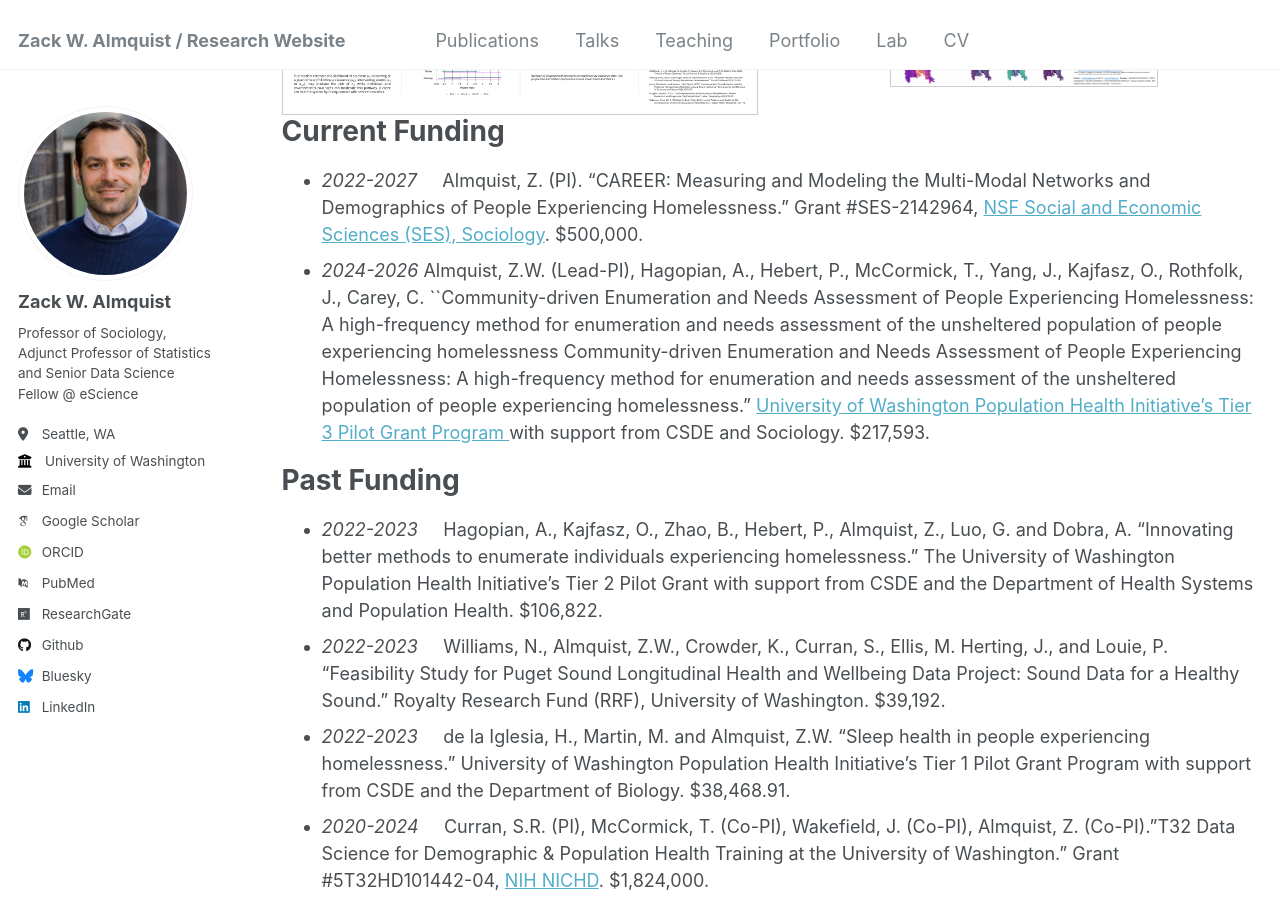
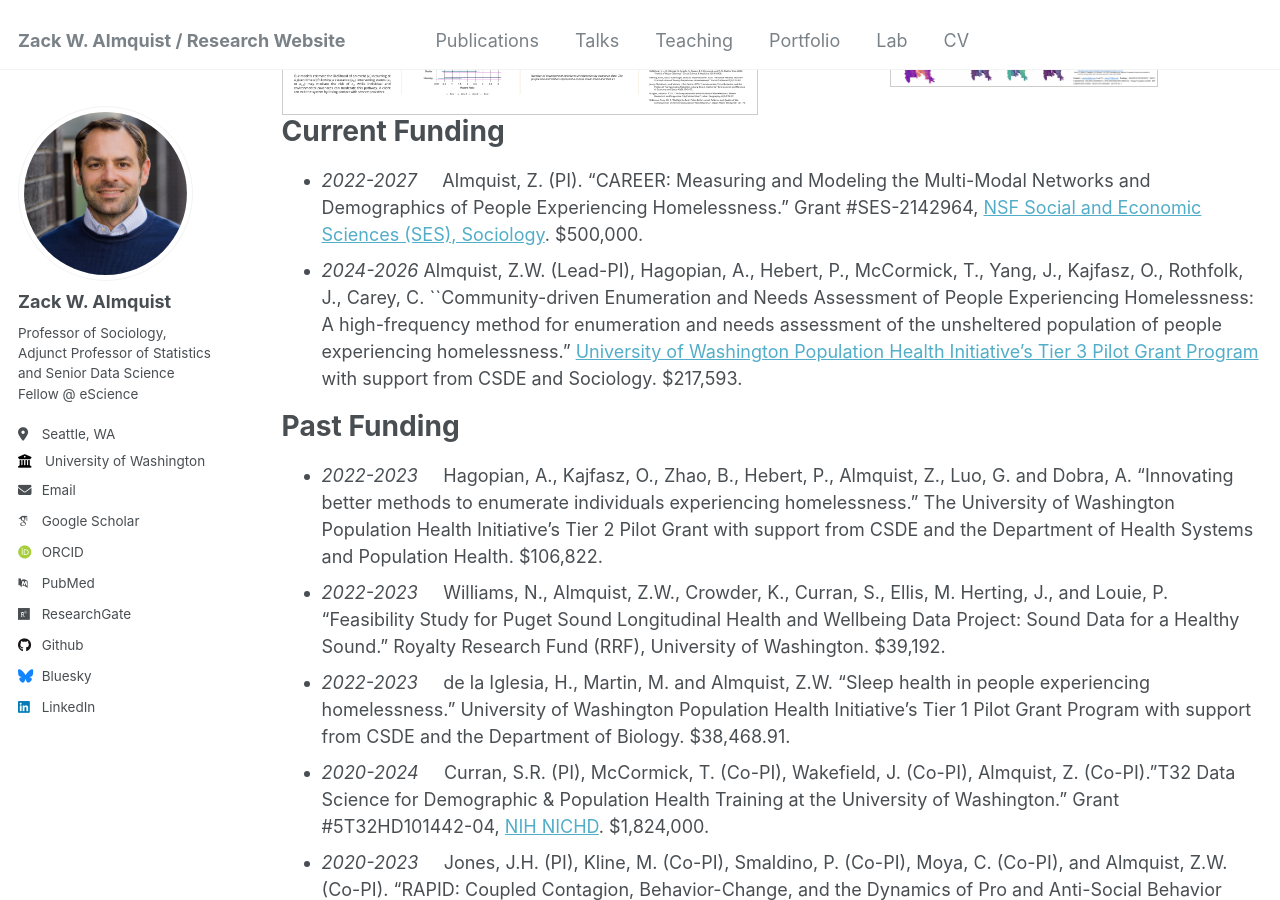
Before and after one commit to zalmquist/zalmquist.github.io, a Jekyll site: the page built from _pages/lab.md, in a window 1280 px wide and 900 px high, scrolled down 1352 px. Built offline with Jekyll 4.4.1, drawn with Linux system fonts in a browser that asks for light colours; some web fonts are replaced.

Commit message:
Fix malformed publication filename, mailto link, and duplicated funding text
Co-Authored-By: Claude Opus 4.8 (1M context) <noreply@anthropic.com>

```diff
--- a/_pages/lab.md
+++ b/_pages/lab.md
@@ -12,7 +12,7 @@ author_profile: true
 
 <figure style="width: 250px" class="align-right">
   <img src="/images/diff_fest3.png" alt="">
-  <figcaption><b>The SSDA Lab</b> works on a range of problems related to social networks, organizations, technology, and space. We are housed at the University of Washington and enjoy strong ties with our colleagues in Sociology, Statistics, CSDE, CSSS, iSchool, and eScience. Students interested in joining the lab should contact me (<a href="mailto:email:zalmquist@uw.edu">zalmquist@uw.edu </a>) for more information. </figcaption>
+  <figcaption><b>The SSDA Lab</b> works on a range of problems related to social networks, organizations, technology, and space. We are housed at the University of Washington and enjoy strong ties with our colleagues in Sociology, Statistics, CSDE, CSSS, iSchool, and eScience. Students interested in joining the lab should contact me (<a href="mailto:zalmquist@uw.edu">zalmquist@uw.edu </a>) for more information. </figcaption>
 </figure>
 
 -----
@@ -70,7 +70,7 @@ Current Funding
 ===
 
 * *2022-2027*  &nbsp; &nbsp; Almquist, Z. (PI). "CAREER: Measuring and Modeling the Multi-Modal Networks and Demographics of People Experiencing Homelessness.” Grant #SES-2142964, [NSF Social and Economic Sciences (SES), Sociology](https://www.nsf.gov/awardsearch/showAward?AWD_ID=2142964&HistoricalAwards=false). $500,000.
-* *2024-2026* Almquist, Z.W. (Lead-PI), Hagopian, A., Hebert, P., McCormick, T., Yang, J., Kajfasz, O., Rothfolk, J., Carey, C. ``Community-driven Enumeration and Needs Assessment of People Experiencing Homelessness: A high-frequency method for enumeration and needs assessment of the unsheltered population of people experiencing homelessness Community-driven Enumeration and Needs Assessment of People Experiencing Homelessness: A high-frequency method for enumeration and needs assessment of the unsheltered population of people experiencing homelessness." <a href="https://www.washington.edu/populationhealth/2024/06/06/initiative-announces-awardees-of-spring-quarter-2024-tier-3-pilot-research-grants/">University of Washington Population Health Initiative's Tier 3 Pilot Grant Program </a> with support from CSDE and Sociology. $217,593.
+* *2024-2026* Almquist, Z.W. (Lead-PI), Hagopian, A., Hebert, P., McCormick, T., Yang, J., Kajfasz, O., Rothfolk, J., Carey, C. ``Community-driven Enumeration and Needs Assessment of People Experiencing Homelessness: A high-frequency method for enumeration and needs assessment of the unsheltered population of people experiencing homelessness." <a href="https://www.washington.edu/populationhealth/2024/06/06/initiative-announces-awardees-of-spring-quarter-2024-tier-3-pilot-research-grants/">University of Washington Population Health Initiative's Tier 3 Pilot Grant Program </a> with support from CSDE and Sociology. $217,593.
 
 
 Past Funding
```
Also changed, not shown: _publications/2020-06-02-rp.md (renamed from _publications/020-06-02-rp.md).
